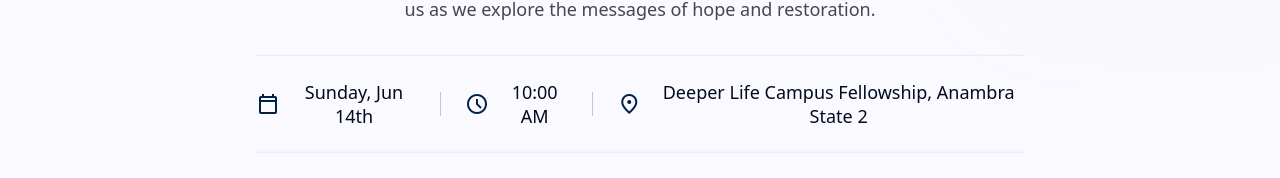
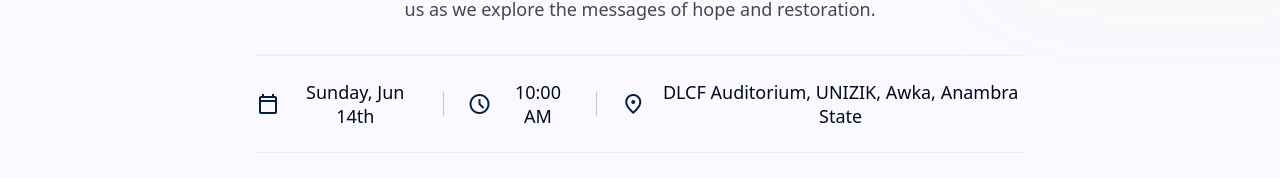
Before and after one commit to Godwin57/dlcf-nau, a Next.js app: page / in a window 1280 px wide. Shown: the part 390-568 px from the top of the page. Built offline with nearby package versions, Linux system fonts and the light colour scheme.

Commit message:
Text change

```diff
--- a/src/app/page.tsx
+++ b/src/app/page.tsx
@@ -127,7 +127,7 @@
                 location_on
               </span>
               <span className="font-headline-sm text-[18px] text-primary">
-                Deeper Life Campus Fellowship, Anambra State 2
+                DLCF Auditorium, UNIZIK, Awka, Anambra State
               </span>
             </div>
           </div>
```
